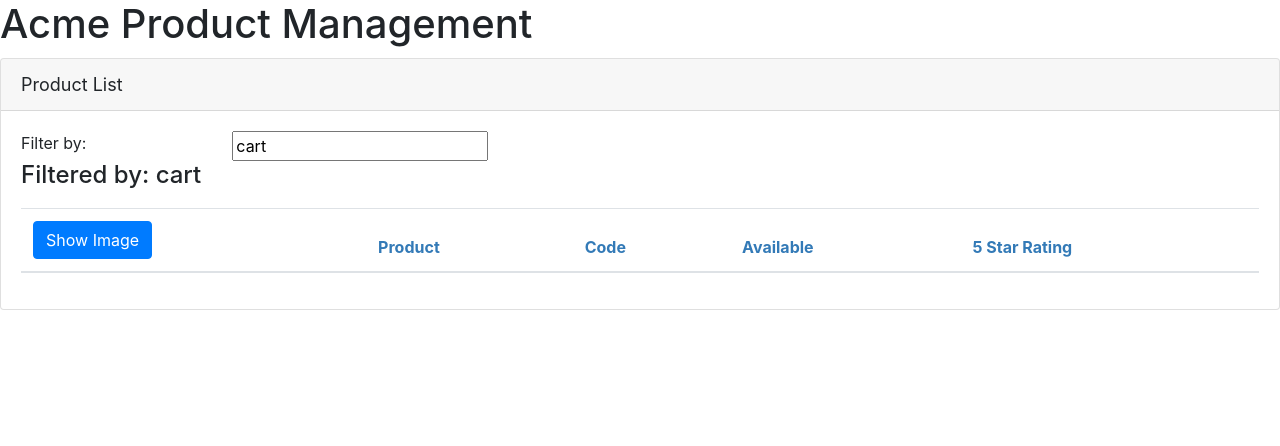
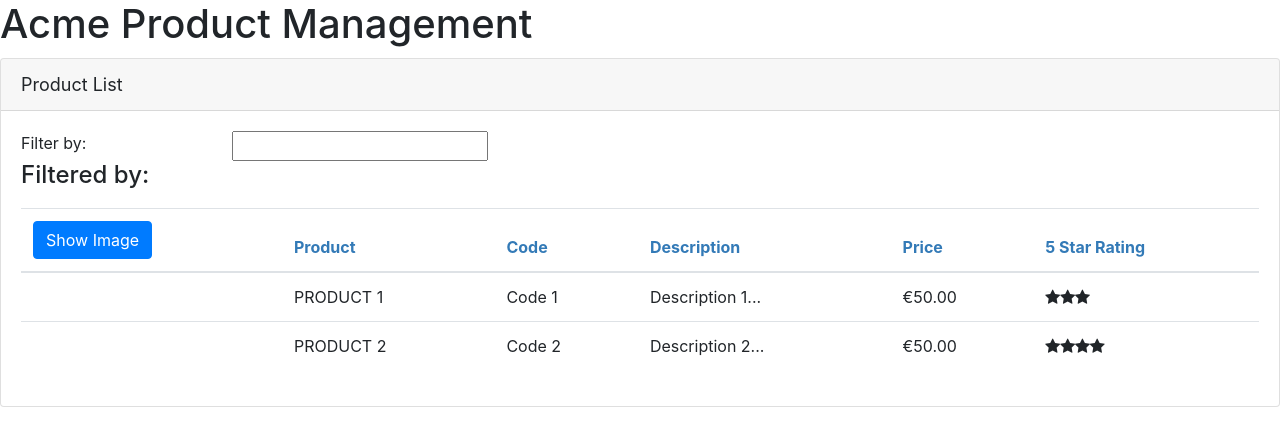
Before and after one commit to MaksymRybak/demo-ps-angular-getting-started, an Angular app: page /welcome in a window 1280 px wide. Shown: the top 446 px of the page. Built offline with nearby package versions, Linux system fonts and the light colour scheme.

Commit message:
new nested component with input parameter

```diff
--- a/src/app/app.module.ts
+++ b/src/app/app.module.ts
@@ -5,10 +5,11 @@
 import { AppComponent } from './app.component';
 import { ProductListComponent } from './products/product-list.component';
 import { ConvertToSpacesPipe } from './shared/convert-to-spaces.pipe';
+import { StarComponent } from './shared/star.component';
 
 @NgModule({
   declarations: [
-    AppComponent, ProductListComponent, ConvertToSpacesPipe
+    AppComponent, ProductListComponent, ConvertToSpacesPipe, StarComponent
   ],
   imports: [
     BrowserModule, FormsModule
--- a/src/app/products/product-list.component.html
+++ b/src/app/products/product-list.component.html
@@ -25,7 +25,8 @@
             </th>
             <th>Product</th>
             <th>Code</th>
-            <th>Available</th>
+            <th>Description</th>
+            <th>Price</th>
             <th>5 Star Rating</th>
           </tr>
         </thead>
@@ -46,7 +47,9 @@
             <td>{{ product.productCode | convertToSpaces: "-" }}</td>
             <td>{{ product.description }}</td>
             <td>{{ product.price | currency: "EUR":"symbol":"1.2-2" }}</td>
-            <td>{{ product.starRating }}</td>
+            <td>
+              <pm-star [rating]="product.starRating"></pm-star>
+            </td>
           </tr>
         </tbody>
       </table>
--- a/src/app/products/product-list.component.ts
+++ b/src/app/products/product-list.component.ts
@@ -44,7 +44,7 @@
 
   constructor() {
     this.filteredProducts = this.products;
-    this.listFilter = 'cart';
+    this.listFilter = '';
   }
 
   performFilter(filterBy: string): IProduct[] {
--- /dev/null
+++ b/src/app/shared/star.component.ts
@@ -0,0 +1,15 @@
+import { Component, OnChanges, SimpleChanges, Input } from '@angular/core';
+
+@Component({
+  selector: 'pm-star',
+  templateUrl: './star.component.html',
+  styleUrls: ['./star.component.css']
+})
+export class StarComponent implements OnChanges {
+  @Input() rating: number;
+  starWidth: number;
+
+  ngOnChanges(): void {
+     this.starWidth = this.rating * 75 / 5;
+  }
+}
```
